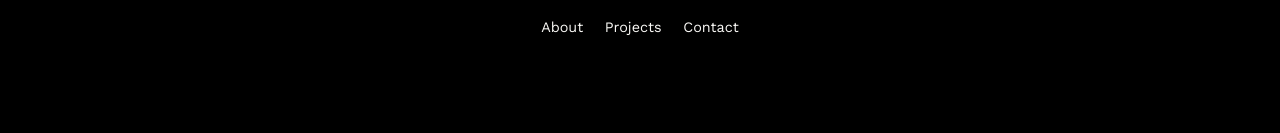
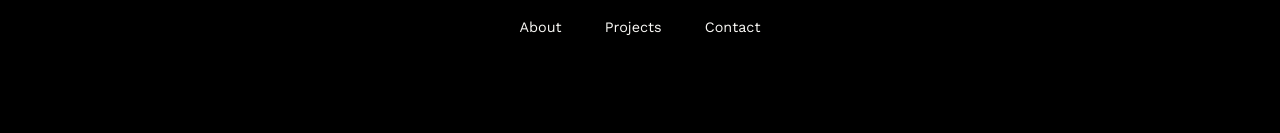
Before and after one commit to lindajensen/portfolio-v2, a React (Vite) app: page / in a window 1280 px wide. Shown: the top 133 px of the page. Built offline with nearby package versions, Linux system fonts and the light colour scheme.

Commit message:
Update navbar styling

```diff
--- a/src/index.css
+++ b/src/index.css
@@ -115,7 +115,7 @@ span {
 .navbar__list {
   display: flex;
   justify-content: center;
-  gap: 1.5rem;
+  gap: 3rem;
 }
 
 /* Hero Section */
```
